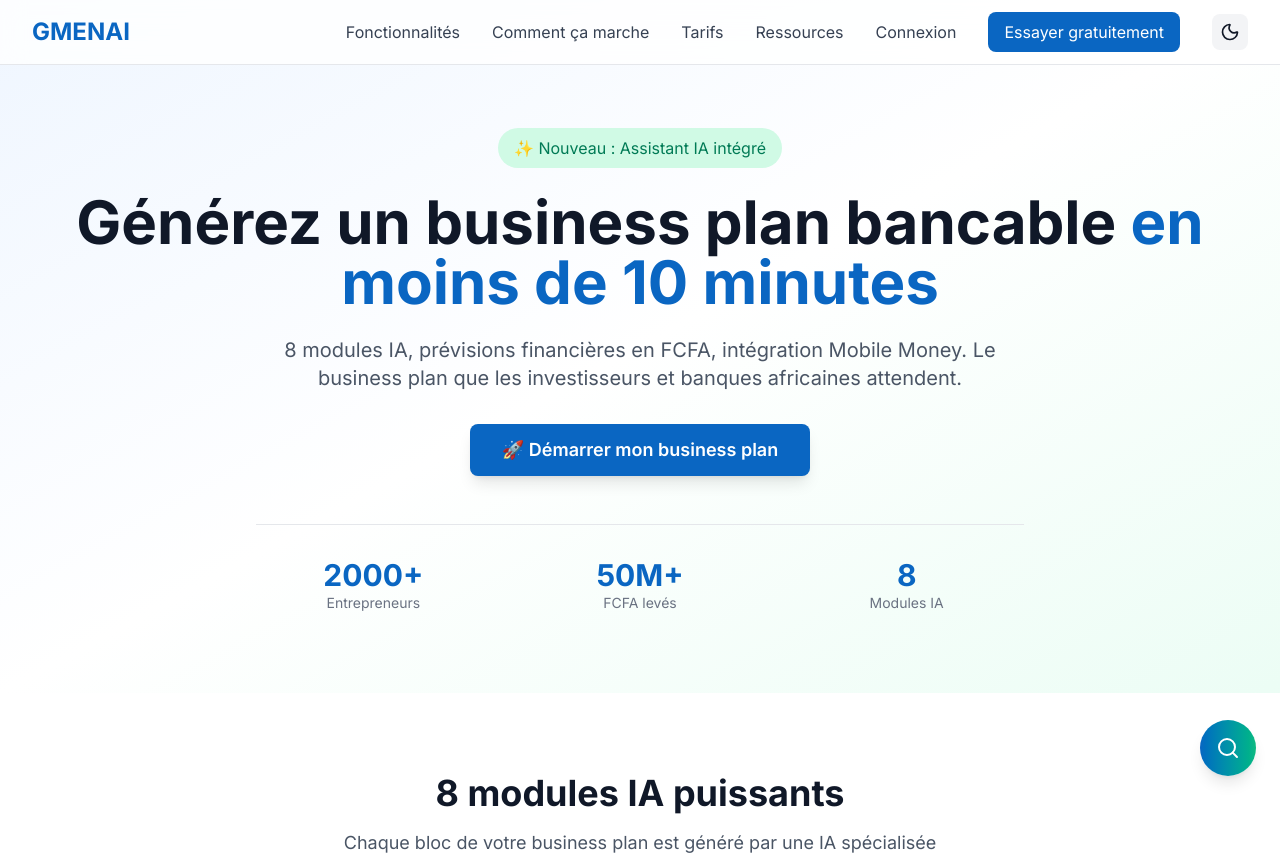
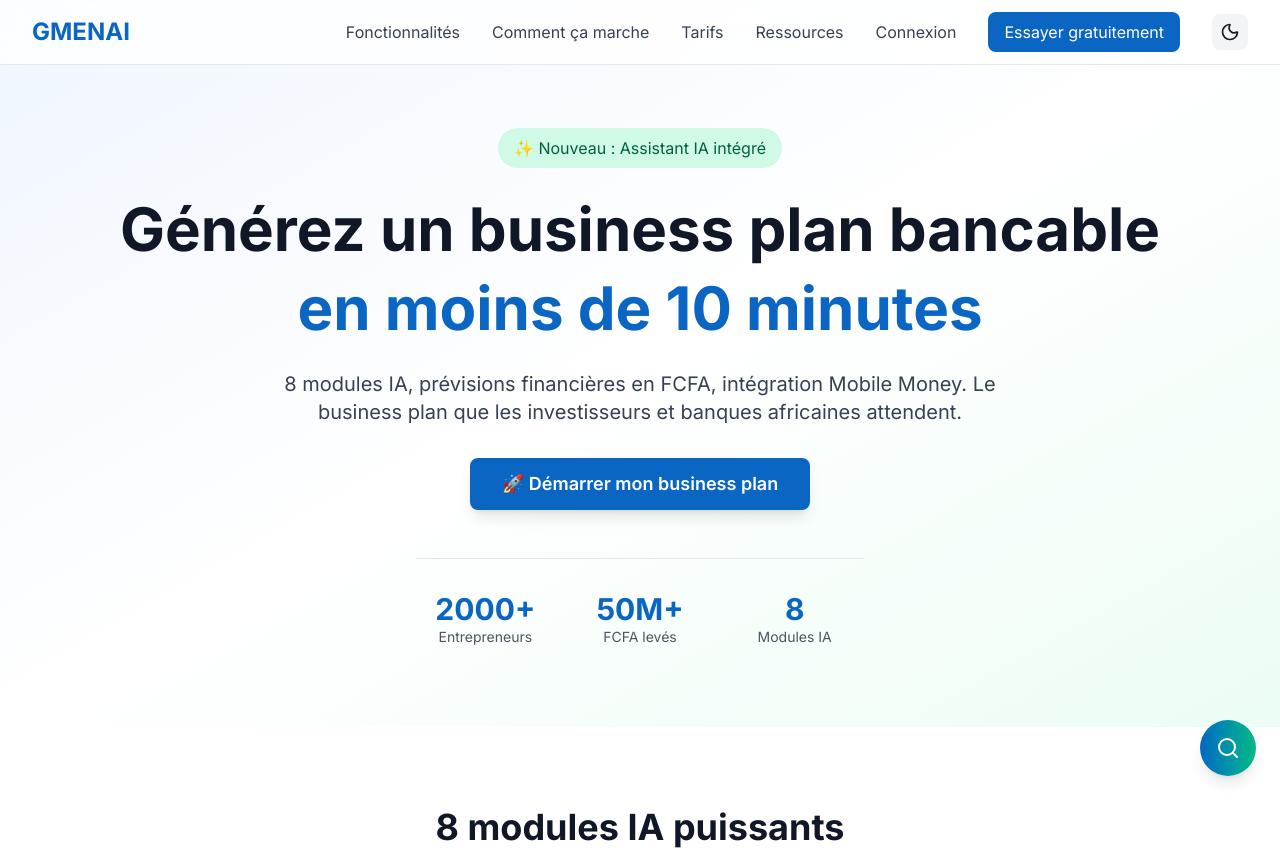
Before and after one commit to Ousmaneseneseck/gmenai-bp-generator, a Next.js app: page / in a window 1280 px wide. Shown: the top 855 px of the page. Built offline with nearby package versions, Linux system fonts and the light colour scheme.

Commit message:
fix: correction layout.tsx et affichage mobile

```diff
--- a/app/globals.css
+++ b/app/globals.css
@@ -1,81 +1,129 @@
+/* app/globals.css - Version corrigée pour mobile */
 @import "tailwindcss";
 
-/* Définition des couleurs personnalisées */
 @theme {
   --color-primary: #0A66C2;
   --color-secondary: #10B981;
   --color-accent: #F59E0B;
 }
 
-/* Styles de base */
 @layer base {
   body {
-    background-color: white;
-    color: #111827;
+    background-color: #ffffff;
+    color: #1a1a1a;
+    font-size: 16px;
+    line-height: 1.5;
   }
+
   .dark body {
     background-color: #111827;
-    color: #f3f4f6;
+    color: #e5e7eb;
   }
 }
 
-/* Classes personnalisées (sans @apply pour éviter les erreurs) */
-.btn-primary {
-  background-color: var(--color-primary);
-  color: white;
-  padding-left: 1.5rem;
-  padding-right: 1.5rem;
-  padding-top: 0.75rem;
-  padding-bottom: 0.75rem;
-  border-radius: 0.5rem;
-  font-weight: 600;
-  transition-property: all;
-  transition-timing-function: cubic-bezier(0.4, 0, 0.2, 1);
-  transition-duration: 150ms;
-}
+@layer components {
+  /* Amélioration de la lisibilité sur mobile */
+  .text-readable {
+    color: #1a1a1a !important;
+  }
 
-.btn-primary:hover {
-  background-color: #0854a3;
-  transform: scale(1.05);
-}
+  .dark .text-readable {
+    color: #e5e7eb !important;
+  }
 
-.card-hover {
-  transition-property: all;
-  transition-duration: 300ms;
-}
+  /* Contraste amélioré pour les cartes */
+  .card-content {
+    color: #374151;
+  }
 
-.card-hover:hover {
-  box-shadow: 0 20px 25px -5px rgb(0 0 0 / 0.1), 0 8px 10px -6px rgb(0 0 0 / 0.1);
-  transform: translateY(-4px);
-}
+  .dark .card-content {
+    color: #d1d5db;
+  }
 
-.gradient-text {
-  background: linear-gradient(to right, var(--color-primary), var(--color-secondary));
-  background-clip: text;
-  color: transparent;
-}
+  /* Titres toujours lisibles */
+  h1, h2, h3, h4, h5, h6 {
+    color: #111827;
+  }
 
-/* Animation */
-@keyframes fadeIn {
-  from {
-    opacity: 0;
-    transform: translateY(20px);
+  .dark h1, .dark h2, .dark h3, .dark h4, .dark h5, .dark h6 {
+    color: #ffffff;
   }
-  to {
-    opacity: 1;
-    transform: translateY(0);
+
+  /* Paragraphes */
+  p, li, .paragraph {
+    color: #4b5563;
+  }
+
+  .dark p, .dark li, .dark .paragraph {
+    color: #9ca3af;
   }
 }
 
-@keyframes float {
-  0%, 100% { transform: translateY(0px); }
-  50% { transform: translateY(-10px); }
+/* Styles pour mobile */
+@media (max-width: 768px) {
+  body {
+    font-size: 14px;
+  }
+
+  .container {
+    padding-left: 1rem;
+    padding-right: 1rem;
+  }
 }
 
-.animate-fade-in {
-  animation: fadeIn 0.6s ease-out forwards;
+/* Styles responsifs pour cartes et sections */
+@media (max-width: 640px) {
+  .card-grid {
+    grid-template-columns: 1fr !important;
+  }
+
+  .pricing-grid {
+    grid-template-columns: 1fr !important;
+  }
+
+  .stats-container {
+    flex-direction: column !important;
+    gap: 1rem !important;
+  }
+
+  .nav-menu {
+    flex-direction: column !important;
+    gap: 0.5rem !important;
+  }
+
+  /* Améliorer l'espacement */
+  section {
+    padding-top: 2rem !important;
+    padding-bottom: 2rem !important;
+  }
+
+  /* Ajuster les tailles de police */
+  h1 {
+    font-size: 1.75rem !important;
+  }
+
+  h2 {
+    font-size: 1.5rem !important;
+  }
+
+  .module-card {
+    padding: 1rem !important;
+  }
 }
 
-.animate-float {
-  animation: float 3s ease-in-out infinite;
+/* Améliorer le contraste des textes */
+.text-gray-600 {
+  color: #4b5563 !important;
 }
+
+.dark .text-gray-600 {
+  color: #9ca3af !important;
+}
+
+.bg-gray-50 {
+  background-color: #f9fafb !important;
+}
+
+.dark .bg-gray-50 {
+  background-color: #1f2937 !important;
+}
--- a/app/layout.tsx
+++ b/app/layout.tsx
@@ -1,20 +1,21 @@
-import type { Metadata } from 'next';
-import { Inter } from 'next/font/google';
-import './globals.css';
-import { ThemeProvider } from './components/theme-provider';
+import type { Metadata } from "next";
+import { Inter } from "next/font/google";
+import "./globals.css";
+import { ThemeProvider } from "./components/theme-provider";
 
-const inter = Inter({ subsets: ['latin'] });
+const inter = Inter({ subsets: ["latin"] });
 
 export const metadata: Metadata = {
-  title: 'GMENAI - Générateur de Business Plans',
-  description: 'Générez automatiquement des business plans bancables avec l\'IA',
+  title: "GMENAI - Générateur de Business Plans",
+  description: "Générez automatiquement des business plans bancables en moins de 10 minutes",
+  viewport: "width=device-width, initial-scale=1, maximum-scale=1, user-scalable=yes",
 };
 
 export default function RootLayout({
   children,
-}: {
+}: Readonly<{
   children: React.ReactNode;
-}) {
+}>) {
   return (
     <html lang="fr" suppressHydrationWarning>
       <body className={inter.className}>
--- a/app/page.tsx
+++ b/app/page.tsx
@@ -24,29 +24,30 @@ export default function Home() {
       <Header onSignupClick={() => setIsSignupOpen(true)} />
 
       {/* Hero Section */}
-      <section className="pt-32 pb-20 px-4 bg-gradient-to-br from-blue-50 via-white to-emerald-50">
+            {/* Hero Section - Version mobile optimisée */}
+      <section className="pt-24 md:pt-32 pb-12 md:pb-20 px-4 bg-gradient-to-br from-blue-50 via-white to-emerald-50">
         <div className="container mx-auto max-w-6xl text-center">
-          <div className="inline-flex items-center gap-2 bg-emerald-100 text-emerald-700 px-4 py-2 rounded-full mb-6">
+          <div className="inline-flex items-center gap-2 bg-emerald-100 text-emerald-800 px-3 md:px-4 py-1 md:py-2 rounded-full mb-4 md:mb-6 text-sm md:text-base">
             ✨ Nouveau : Assistant IA intégré
           </div>
-          <h1 className="text-4xl md:text-6xl font-bold text-gray-900 mb-6">
+          <h1 className="text-2xl sm:text-3xl md:text-5xl lg:text-6xl font-bold text-gray-900 mb-4 md:mb-6 leading-tight">
             Générez un business plan bancable
-            <span className="text-primary"> en moins de 10 minutes</span>
+            <span className="text-primary block mt-1"> en moins de 10 minutes</span>
           </h1>
-          <p className="text-xl text-gray-600 mb-8 max-w-3xl mx-auto">
+          <p className="text-base md:text-xl text-gray-700 mb-6 md:mb-8 max-w-3xl mx-auto px-2">
             8 modules IA, prévisions financières en FCFA, intégration Mobile Money.
             Le business plan que les investisseurs et banques africaines attendent.
           </p>
           <button
             onClick={() => setShowForm(true)}
-            className="bg-primary text-white px-8 py-3 rounded-lg text-lg font-semibold hover:bg-primary/90 transition-all transform hover:scale-105 shadow-lg"
+            className="bg-primary text-white px-6 md:px-8 py-2 md:py-3 rounded-lg text-base md:text-lg font-semibold hover:bg-primary/90 transition-all transform hover:scale-105 shadow-lg"
           >
             🚀 Démarrer mon business plan
           </button>
-          <div className="grid grid-cols-1 md:grid-cols-3 gap-8 max-w-3xl mx-auto mt-12 pt-8 border-t border-gray-200">
-            <div><div className="text-3xl font-bold text-primary">2000+</div><div className="text-sm text-gray-500">Entrepreneurs</div></div>
-            <div><div className="text-3xl font-bold text-primary">50M+</div><div className="text-sm text-gray-500">FCFA levés</div></div>
-            <div><div className="text-3xl font-bold text-primary">8</div><div className="text-sm text-gray-500">Modules IA</div></div>
+          <div className="grid grid-cols-3 gap-4 max-w-md mx-auto mt-8 md:mt-12 pt-6 md:pt-8 border-t border-gray-200">
+            <div><div className="text-xl md:text-3xl font-bold text-primary">2000+</div><div className="text-xs md:text-sm text-gray-600">Entrepreneurs</div></div>
+            <div><div className="text-xl md:text-3xl font-bold text-primary">50M+</div><div className="text-xs md:text-sm text-gray-600">FCFA levés</div></div>
+            <div><div className="text-xl md:text-3xl font-bold text-primary">8</div><div className="text-xs md:text-sm text-gray-600">Modules IA</div></div>
           </div>
         </div>
       </section>
```
